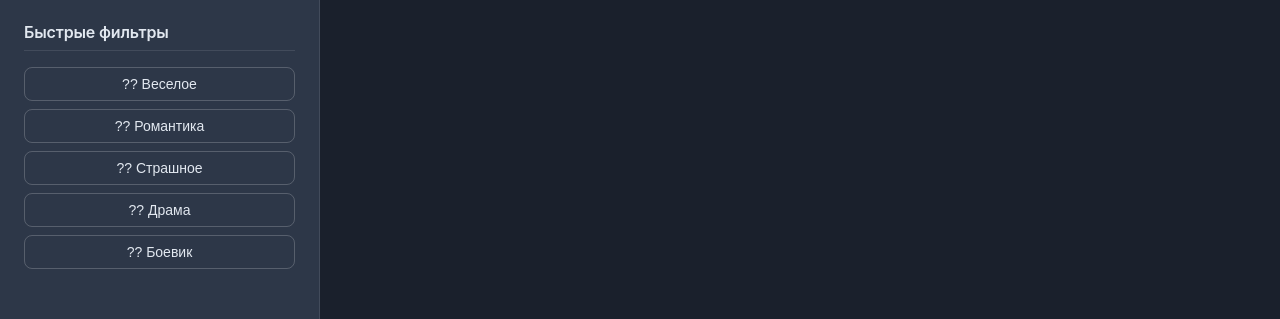
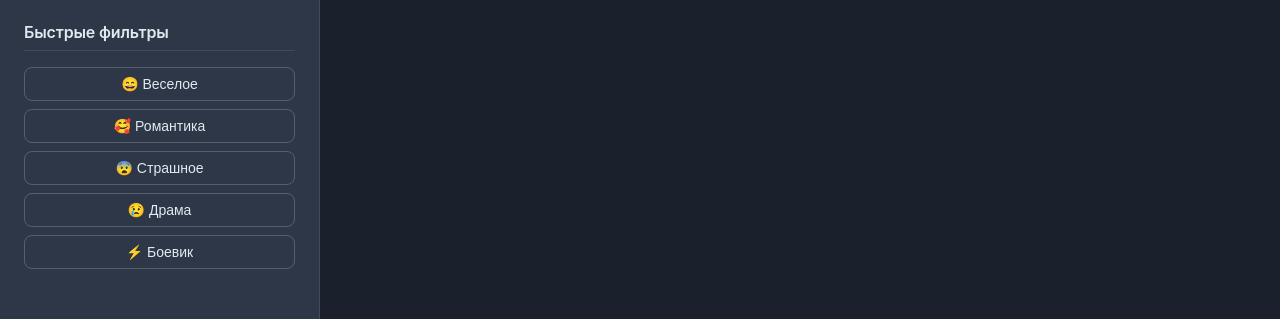
Before and after one commit to dmitry798/vibe-hackathon, a website: page frontend/public/index.html in a window 1280 px wide. Shown: the part 265-584 px from the top of the page. Drawn offline with Linux system fonts and the light colour scheme.

Commit message:
fixed frontend

```diff
--- a/frontend/public/index.html
+++ b/frontend/public/index.html
@@ -54,11 +54,11 @@
                     <div class="sidebar__section">
                         <h3>Быстрые фильтры</h3>
                         <div class="quick-filters">
-                            <button class="filter-btn" data-mood="happy">?? Веселое</button>
-                            <button class="filter-btn" data-mood="romantic">?? Романтика</button>
-                            <button class="filter-btn" data-mood="scary">?? Страшное</button>
-                            <button class="filter-btn" data-mood="dramatic">?? Драма</button>
-                            <button class="filter-btn" data-mood="action">?? Боевик</button>
+                            <button class="filter-btn" data-mood="happy">😄 Веселое</button>
+                            <button class="filter-btn" data-mood="romantic">🥰 Романтика</button>
+                            <button class="filter-btn" data-mood="scary">😨 Страшное</button>
+                            <button class="filter-btn" data-mood="dramatic">😢 Драма</button>
+                            <button class="filter-btn" data-mood="action">⚡️ Боевик</button>
                         </div>
                     </div>
                 </div>
```
